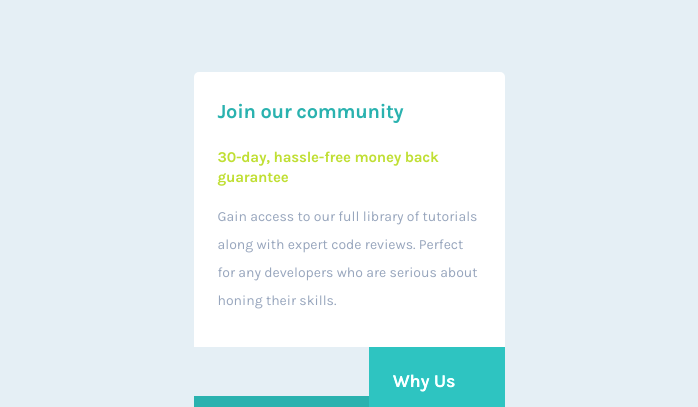
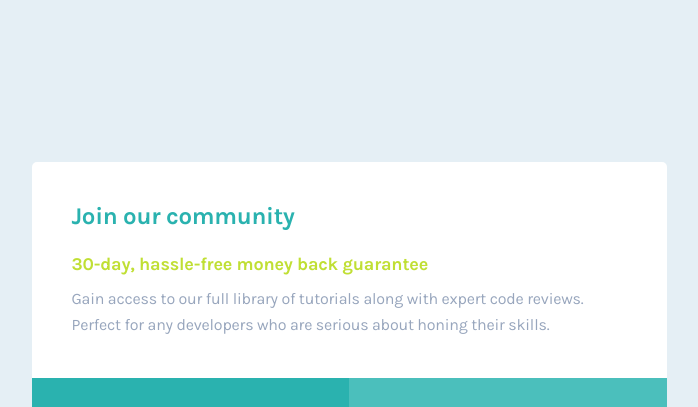
Before and after one commit to MichalTrubini/-Single-price-grid-component, a plain HTML site: page index.html in a window 1280 px wide. Shown: the top 407 px of the page, without its empty margins (291-989 px from the left). Drawn offline with Linux system fonts and the light colour scheme.

Commit message:
mobile and desktop re-factored as per figma

```diff
--- a/scss/style.scss
+++ b/scss/style.scss
@@ -9,7 +9,6 @@ body {
 .main {
     margin:auto;
     max-width:37.5rem;
-    width: 100%;
     padding:7.2rem 3.2rem 6.2rem;
 }
 
@@ -96,11 +95,9 @@ body {
 }
 
 .why-us {
-    background: $background-two;
+    background: #4bbfbc;
     color:$color-white;
     padding: 2.4rem;
-
-    filter:brightness(110%);
 
     &__heading {
         font-size:1.8rem;
@@ -123,18 +120,51 @@ body {
 
 }
 
-@media screen and (min-width:660px) {
+@media screen and (min-width:675px) {
 
-    .appeal {
+    body {
+        display: flex;
+        min-height: 100vh;
+    }
+
+    .main {
+        max-width: 63.5rem;
+        padding: 0;
+        margin: auto;
+    }
+
+    .intro {
+
+        padding:4rem;
+
+        &__heading {
+            font-size: 2.4rem;
+            line-height: 2.8rem;
+            letter-spacing: -0.3px;
+            margin-bottom:2.4rem;
+        }
+
+        &__subheading {
+            font-size: 1.8rem;
+            line-height: 2.1rem;
+            margin-bottom:1.1rem;
+        }
+
         &__text {
-            font-size:2rem;
+            font-size: 1.6rem;
+            line-height: 2.6rem;
+            letter-spacing: -0.2px;
         }
     }
     .wrapper {
         @include flexCenter(row);
     }
 
-    .other, .subscription {
-        width:100%;
+    .subscription, .why-us {
+        padding:4rem;
+    }
+
+    .why-us, .subscription {
+        width:50%;
     }
 }
```
Also changed, not shown: css/style.css, 2 other files.
